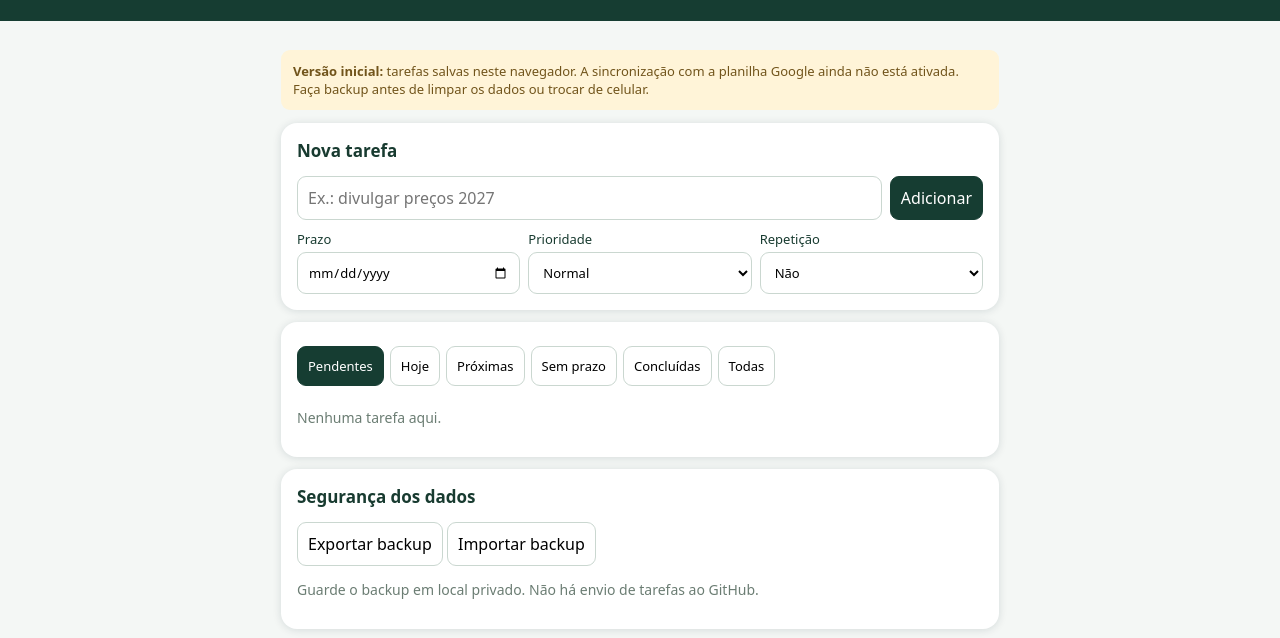
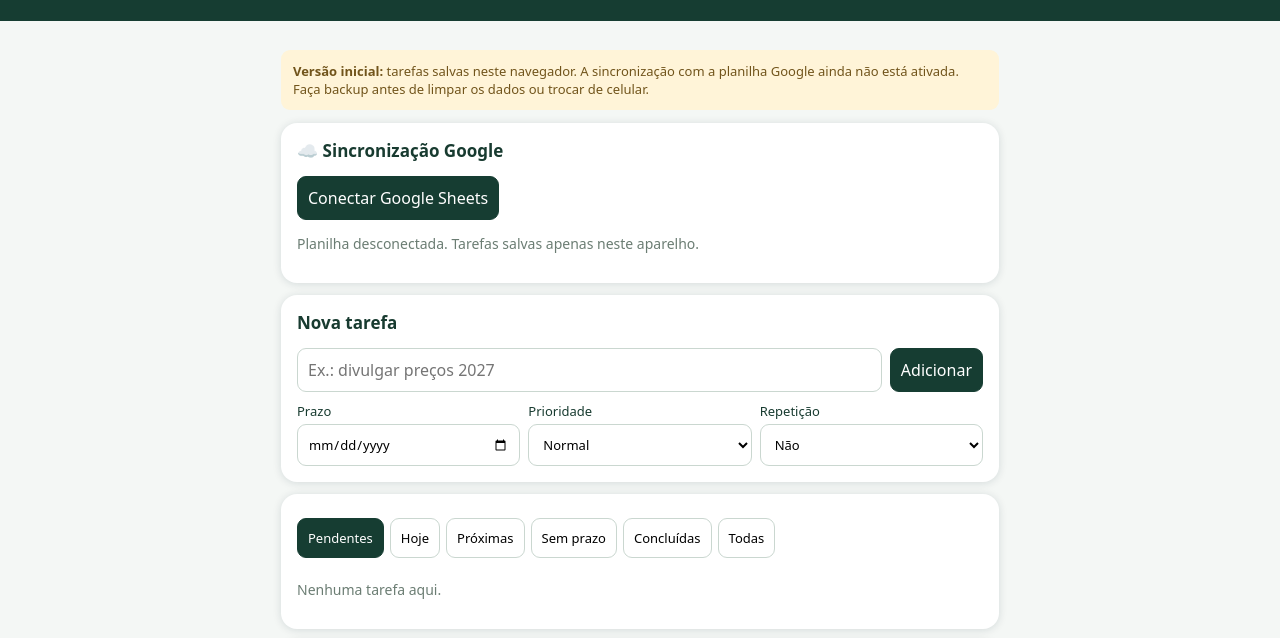
Before and after one commit to fxtenis-prog/team-tennis-tarefas, a plain HTML site: page index.html in a window 1280 px wide. Shown: the part 88-726 px from the top of the page. Drawn offline with Linux system fonts and the light colour scheme.

Commit message:
Conectar interface ao Google OAuth e sincronização Sheets

```diff
--- a/index.html
+++ b/index.html
@@ -19,4 +19,4 @@ function render(){const pending=tasks.filter(t=>!t.done).length;$('count').textC
 $('add').onclick=()=>{const title=$('title').value.trim();if(!title)return;tasks.push({id:crypto.randomUUID(),title,due:$('due').value,priority:$('priority').value,repeat:$('repeat').value,done:false});$('title').value='';$('due').value='';persist()};$('title').onkeydown=e=>{if(e.key==='Enter')$('add').click()};$('filters').onclick=e=>{const b=e.target.closest('button[data-f]');if(!b)return;filter=b.dataset.f;document.querySelectorAll('#filters button').forEach(x=>x.classList.toggle('selected',x===b));render()};
 $('backup').onclick=()=>{const blob=new Blob([JSON.stringify({app:'team-tennis-tarefas',tasks},null,2)],{type:'application/json'});const a=document.createElement('a');a.href=URL.createObjectURL(blob);a.download='team-tennis-tarefas-backup.json';a.click();setTimeout(()=>URL.revokeObjectURL(a.href),1000)};
 $('restore').onclick=()=>$('file').click();$('file').onchange=async e=>{const file=e.target.files[0];if(!file)return;try{const x=JSON.parse(await file.text());if(x.app!=='team-tennis-tarefas'||!Array.isArray(x.tasks))throw Error('Backup inválido');if(confirm('Substituir tarefas atuais pelas do backup?')){tasks=x.tasks.filter(t=>t&&typeof t.id==='string'&&typeof t.title==='string');persist()}}catch(err){alert(err.message)}e.target.value=''};render();
-</script></body></html>
+</script><script src="https://accounts.google.com/gsi/client" async defer></script><script src="sync.js"></script></body></html>
```
